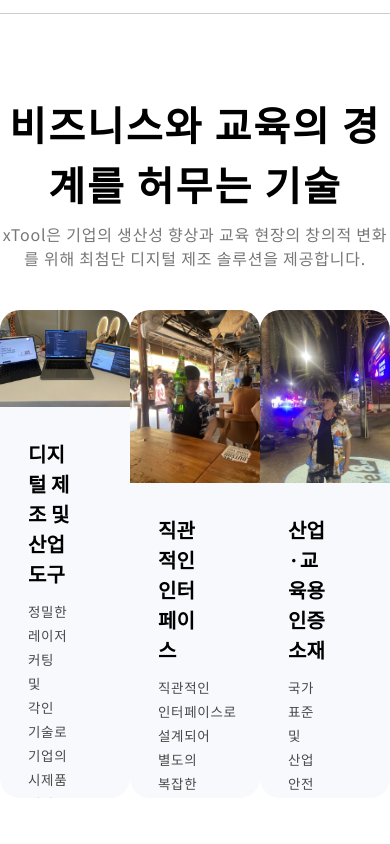
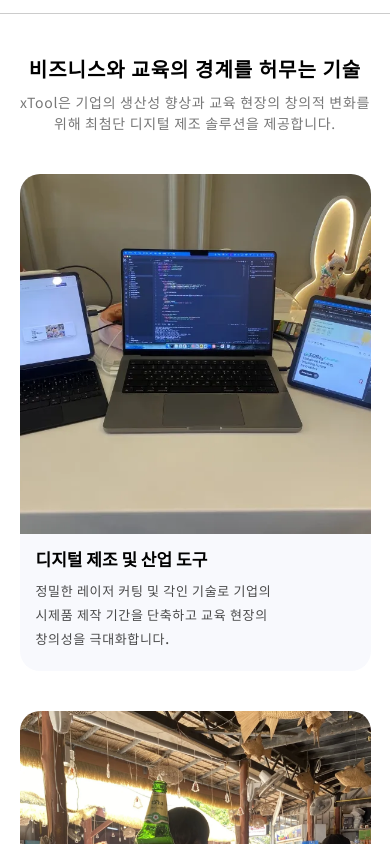
Before and after one commit to kangdaelyeol/xtool, a React (Vite) app: page / in a window 390 px wide. Shown: the part 1260-2104 px from the top of the page. Built offline with nearby package versions, Linux system fonts and the light colour scheme; a web font is replaced by a local one.

Commit message:
Feat: add section1 responsive design

```diff
--- a/src/screens/solution/components/education.tsx
+++ b/src/screens/solution/components/education.tsx
@@ -9,6 +9,6 @@ export const Education = () => {
                 'md:h-47 md:bg-[url(/education/education.webp)] md:bg-size-[1100px_auto]',
                 'lg:h-47 lg:bg-[url(/education/education.webp)] lg:bg-size-[1400px_auto]',
             )}
-        ></div>
+        />
     )
 }
--- a/src/screens/solution/components/section1.tsx
+++ b/src/screens/solution/components/section1.tsx
@@ -1,3 +1,5 @@
+import { cn } from '@/utils'
+
 const cardConfig = [
     {
         title: '디지털 제조 및 산업 도구',
@@ -27,13 +29,36 @@ interface CardProps {
 
 const Card = ({ title, description, image }: CardProps) => {
     return (
-        <div className="w-sm h-122 bg-education-white rounded-[20px] flex flex-col overflow-hidden">
-            <div className="h-70 flex justify-center items-center">
+        <div
+            className={cn(
+                'bg-education-white rounded-[20px] flex flex-col overflow-hidden',
+                'lg:w-[32%] lg:h-125 lg:mt-0',
+                'md:w-[32%] md:h-110 md:mt-0',
+                'w-[90%] mx-auto mt-10',
+            )}
+        >
+            <div className="h-90 lg:h-70 md:h-60 flex justify-center items-center">
                 <img src={image} className="object-cover h-full w-full" />
             </div>
-            <div className="flex flex-col gap-2.5 pl-7 pr-15 mt-8">
-                <div className="font-semibold text-[20px]">{title}</div>
-                <div className="text-font-gray text-[13.5px] leading-6 font-medium break-keep tracking-wider">
+            <div
+                className={cn(
+                    'flex flex-col *:break-keep',
+                    'lg:mt-8 lg:gap-2.5 lg:pb-0 lg:pl-7 lg:pr-15',
+                    'md:mt-4 md:gap-1.5 md:pb-0 md:pl-3 md:pr-5',
+                    'mt-3 gap-2 pl-4 pb-5 pr-20',
+                )}
+            >
+                <div className="font-semibold lg:text-[20px] md:text-[15px] text-[17px]">
+                    {title}
+                </div>
+                <div
+                    className={cn(
+                        'text-font-gray font-medium break-keep tracking-wider',
+                        'lg:text-[13.5px] lg:leading-6',
+                        'md:text-[12px] md:leading-5',
+                        'text-[13px] leading-6',
+                    )}
+                >
                     {description}
                 </div>
             </div>
@@ -44,18 +69,44 @@ const Card = ({ title, description, image }: CardProps) => {
 export const Section1 = () => {
     return (
         <div
-            className="w-full pb-25 pt-10 scroll-mt-28 *:select-none"
+            className={cn(
+                'w-full pb-25 pt-10 *:select-none',
+                'lg:scroll-mt-28 md:scroll-mt-28 scroll-mt-20',
+            )}
             id="business"
         >
-            <div className="w-full max-w-350 mx-auto *:font-notokr">
-                <div className="text-center mt-10 text-[40px] font-semibold tracking-wider">
+            <div
+                className={cn(
+                    'w-full mx-auto *:font-notokr',
+                    'lg:px-3.75 lg:min-w-250 lg:max-w-300',
+                    'md:px-2',
+                )}
+            >
+                <div
+                    className={cn(
+                        'text-center font-semibold tracking-wider break-keep',
+                        'lg:mt-10 lg:text-[40px]',
+                        'md:mt-10 md:text-[34px]',
+                        'text-[20px]',
+                    )}
+                >
                     비즈니스와 교육의 경계를 허무는 기술
                 </div>
-                <div className="text-center mt-2 text-font-gray-deep text-[16px] tracking-wider">
+                <div
+                    className={cn(
+                        'text-center mt-2 text-font-gray-deep tracking-wider break-keep',
+                        'lg:text-[17px] md:text-[17px] text-[14px] px-3',
+                    )}
+                >
                     xTool은 기업의 생산성 향상과 교육 현장의 창의적 변화를 위해
                     최첨단 디지털 제조 솔루션을 제공합니다.
                 </div>
-                <div className="flex justify-between mt-10 mx-auto max-w-7xl">
+                <div
+                    className={cn(
+                        'flex justify-between mx-auto w-full',
+                        'lg:flex-row md:flex-row flex-col lg:mt-10 md:mt-10',
+                    )}
+                >
                     {cardConfig.map(({ title, description, image }) => (
                         <Card
                             title={title}
```
